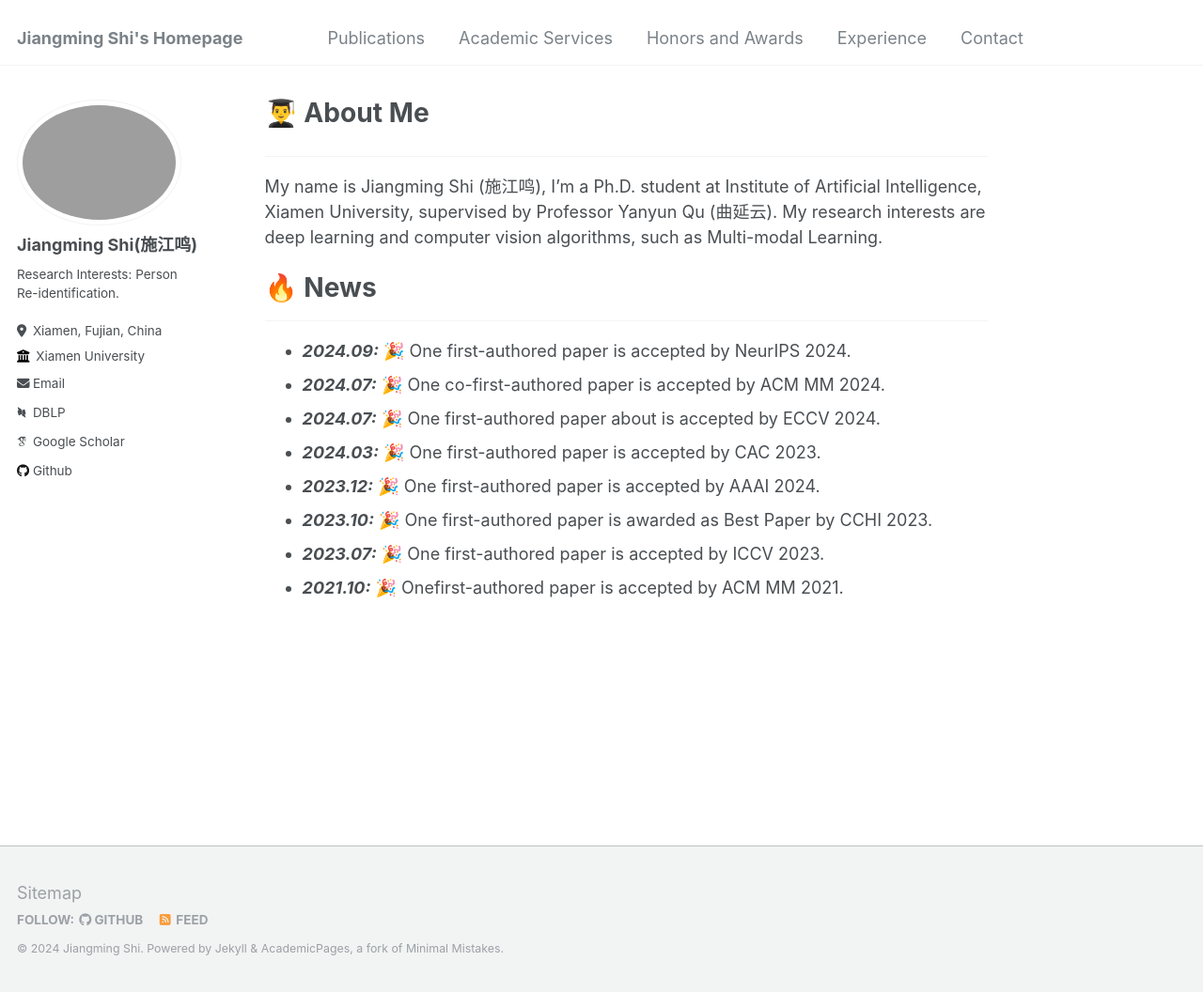
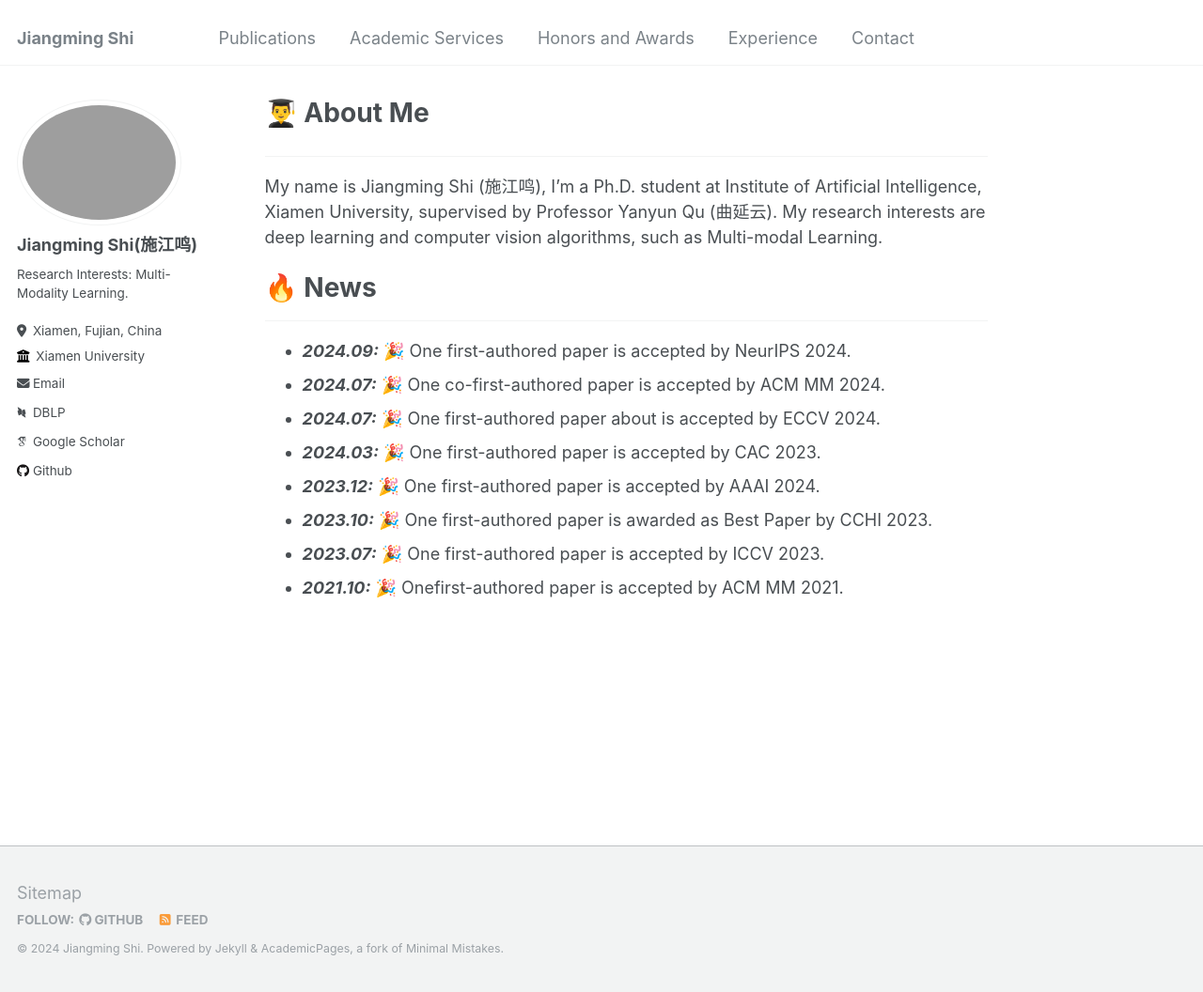
Before and after one commit to shijiangming1/shijiangming1.github.io, a Jekyll site: the page built from _pages/about.md, in a window 1280 px wide and 1056 px high. Shown: the whole window at 94% size. Built offline with Jekyll 4.4.1, drawn with Linux system fonts in a browser that asks for light colours; some web fonts are replaced.

Commit message:
Update _config.yml

```diff
--- a/_config.yml
+++ b/_config.yml
@@ -8,7 +8,7 @@
 
 # Basic Site Settings
 locale                   : "en-US"
-title                    : "Jiangming Shi's Homepage"
+title                    : "Jiangming Shi"
 title_separator          : "-"
 name                     : &name "Jiangming Shi"
 description              : &description "Xiamen University"
@@ -24,7 +24,7 @@ author:
   avatar           : "sjm-profile.jpg"
   name             : "Jiangming Shi(施江鸣)"
   pronouns         : # example: "she/her"
-  bio              : "Research Interests: Person Re-identification. "
+  bio              : "Research Interests: Multi-Modality Learning. "
   location         : "Xiamen, Fujian, China"
   employer         : "Xiamen University"
   uri              : # URL
```
